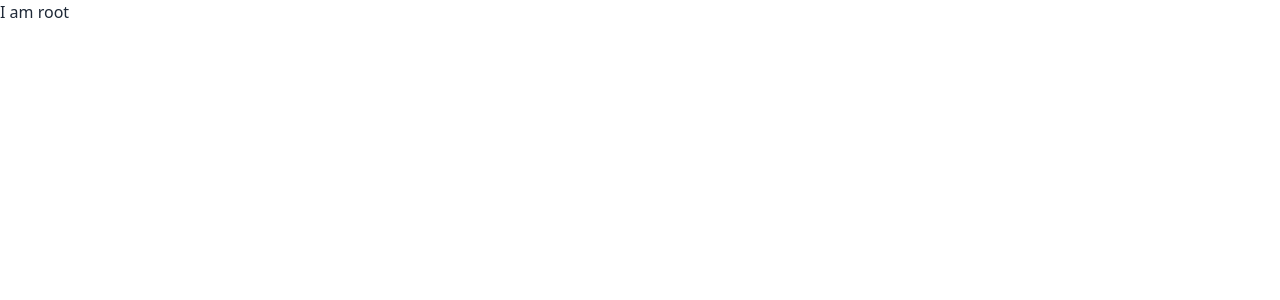
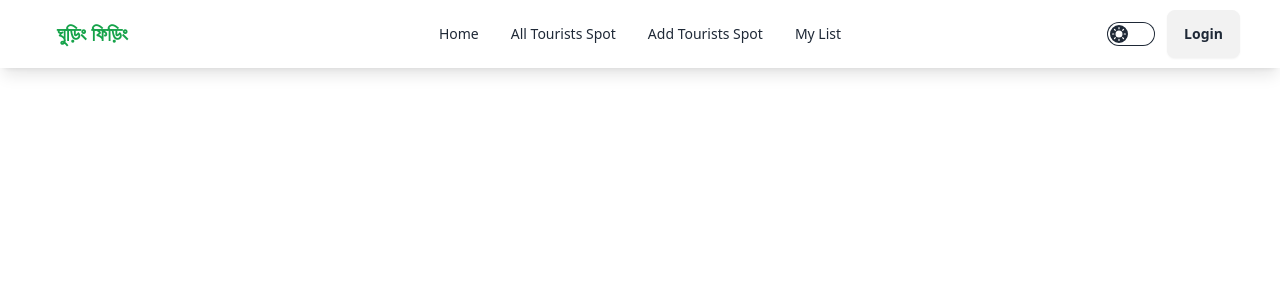
Before and after one commit to Sajid941/Tourism-Mangement-Client, a React (Vite) app: page / in a window 1280 px wide. Shown: the top 300 px of the page. Built offline with nearby package versions, Linux system fonts and the light colour scheme.

Commit message:
added navbar

```diff
--- /dev/null
+++ b/src/components/Navbar/Navbar.jsx
@@ -0,0 +1,39 @@
+
+const Navbar = ({darkMode,setDarkMode}) => {
+    const navLink = <>
+        <li><span>Home</span></li>
+        <li><span>All Tourists Spot</span></li>
+        <li><span>Add Tourists Spot</span></li>
+        <li><span>My List</span></li>
+    </>
+    return (
+        <div className="navbar bg-base-100 shadow-lg px-10 fixed z-10">
+            <div className="navbar-start">
+                <div className="dropdown">
+                    <div tabIndex={0} role="button" className="btn btn-ghost lg:hidden">
+                        <svg xmlns="http://www.w3.org/2000/svg" className="h-5 w-5" fill="none" viewBox="0 0 24 24" stroke="currentColor"><path strokeLinecap="round" strokeLinejoin="round" strokeWidth="2" d="M4 6h16M4 12h8m-8 6h16" /></svg>
+                    </div>
+                    <ul tabIndex={0} className="menu menu-sm dropdown-content mt-3 z-[1] p-2 shadow bg-base-100 rounded-box w-52">
+                        {navLink}
+                    </ul>
+                </div>
+                <a className="btn btn-ghost text-xl text-green-600">ঘুড়িং ফিড়িং</a>
+            </div>
+            <div className="navbar-center hidden lg:flex">
+                <ul className="menu menu-horizontal px-1">
+                    {navLink}
+                </ul>
+            </div>
+            <div className="navbar-end space-x-3">
+                <label className="cursor-pointer grid place-items-center">
+                    <input onChange={()=> setDarkMode(!darkMode)} type="checkbox" value="synthwave" className="toggle theme-controller bg-base-content row-start-1 col-start-1 col-span-2" />
+                    <svg className="col-start-1 row-start-1 stroke-base-100 fill-base-100" xmlns="http://www.w3.org/2000/svg" width="14" height="14" viewBox="0 0 24 24" fill="none" stroke="currentColor" strokeWidth="2" strokeLinecap="round" strokeLinejoin="round"><circle cx="12" cy="12" r="5" /><path d="M12 1v2M12 21v2M4.2 4.2l1.4 1.4M18.4 18.4l1.4 1.4M1 12h2M21 12h2M4.2 19.8l1.4-1.4M18.4 5.6l1.4-1.4" /></svg>
+                    <svg className="col-start-2 row-start-1 stroke-base-100 fill-base-100" xmlns="http://www.w3.org/2000/svg" width="14" height="14" viewBox="0 0 24 24" fill="none" stroke="currentColor" strokeWidth="2" strokeLinecap="round" strokeLinejoin="round"><path d="M21 12.79A9 9 0 1 1 11.21 3 7 7 0 0 0 21 12.79z"></path></svg>
+                </label>
+                <a className="btn">Login</a>
+            </div>
+        </div>
+    );
+};
+
+export default Navbar;
--- a/src/layout/Root.jsx
+++ b/src/layout/Root.jsx
@@ -1,6 +1,12 @@
+import { useState } from "react";
+import Navbar from "../components/Navbar/Navbar";
+
 const Root = () => {
+    const [darkMode,setDarkMode]=useState(false)
+    // console.log(darkMode?"true":"false")
     return (
-        <div>
+        <div className="dark">
+            <Navbar setDarkMode={setDarkMode} darkMode={darkMode}></Navbar>
             <h1>I am root</h1>
         </div>
     );
```
